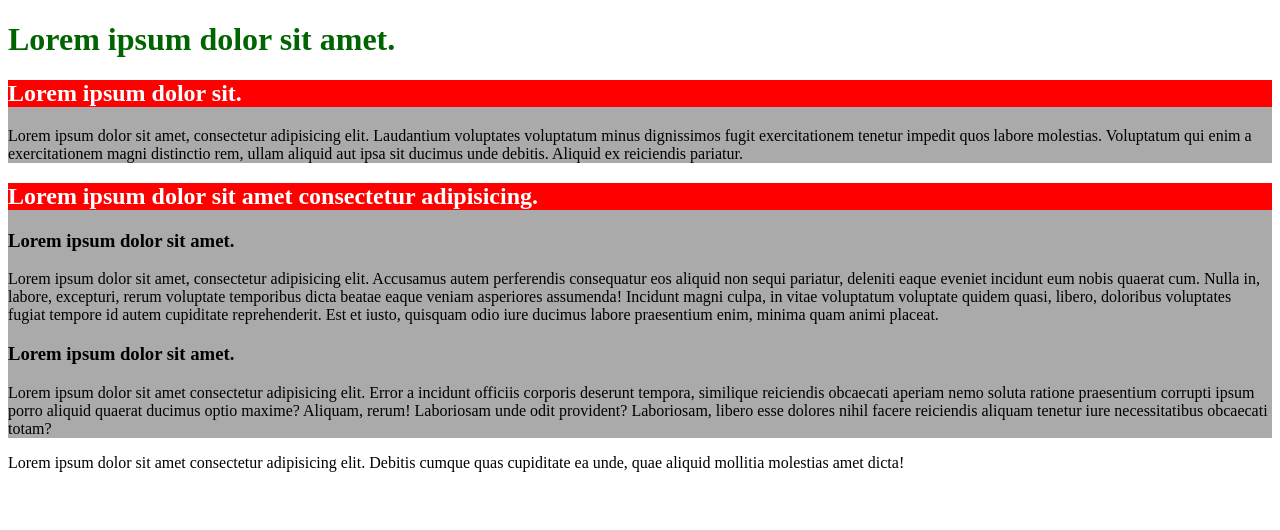
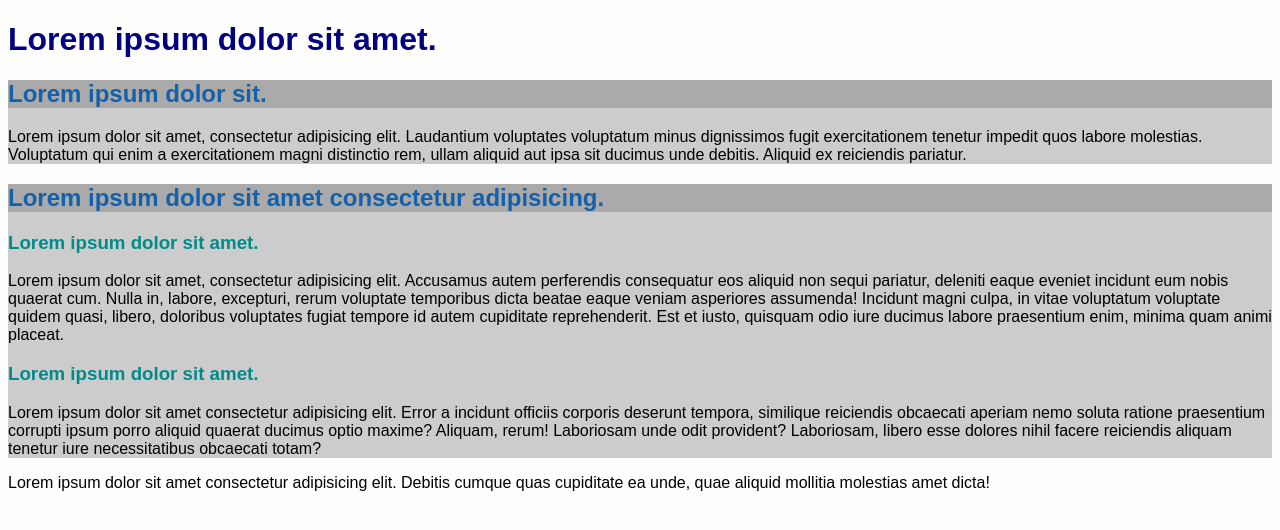
Before and after one commit to Baldshroom/homepage2, a plain HTML site: page index.html in a window 1280 px wide. Drawn offline with Linux system fonts and the light colour scheme.

Commit message:
CSS changes

```diff
--- a/style.css
+++ b/style.css
@@ -1,11 +1,19 @@
-h1 {
-    color:darkgreen;
-}
-h2{
-    color:#fff;
-    background: red;
+body {
+	background: #fefefe;
+	font-family: Arial, Helvetica, sans-serif;
 }
 
-section{
-    background: #aaa;
+h1 {
+	color: navy;
 }
+h2 {
+	color: #1460aa;
+	background: #aaa;
+}
+h3 {
+    color: darkcyan;
+}
+
+section {
+	background: #ccc;
+}
```
